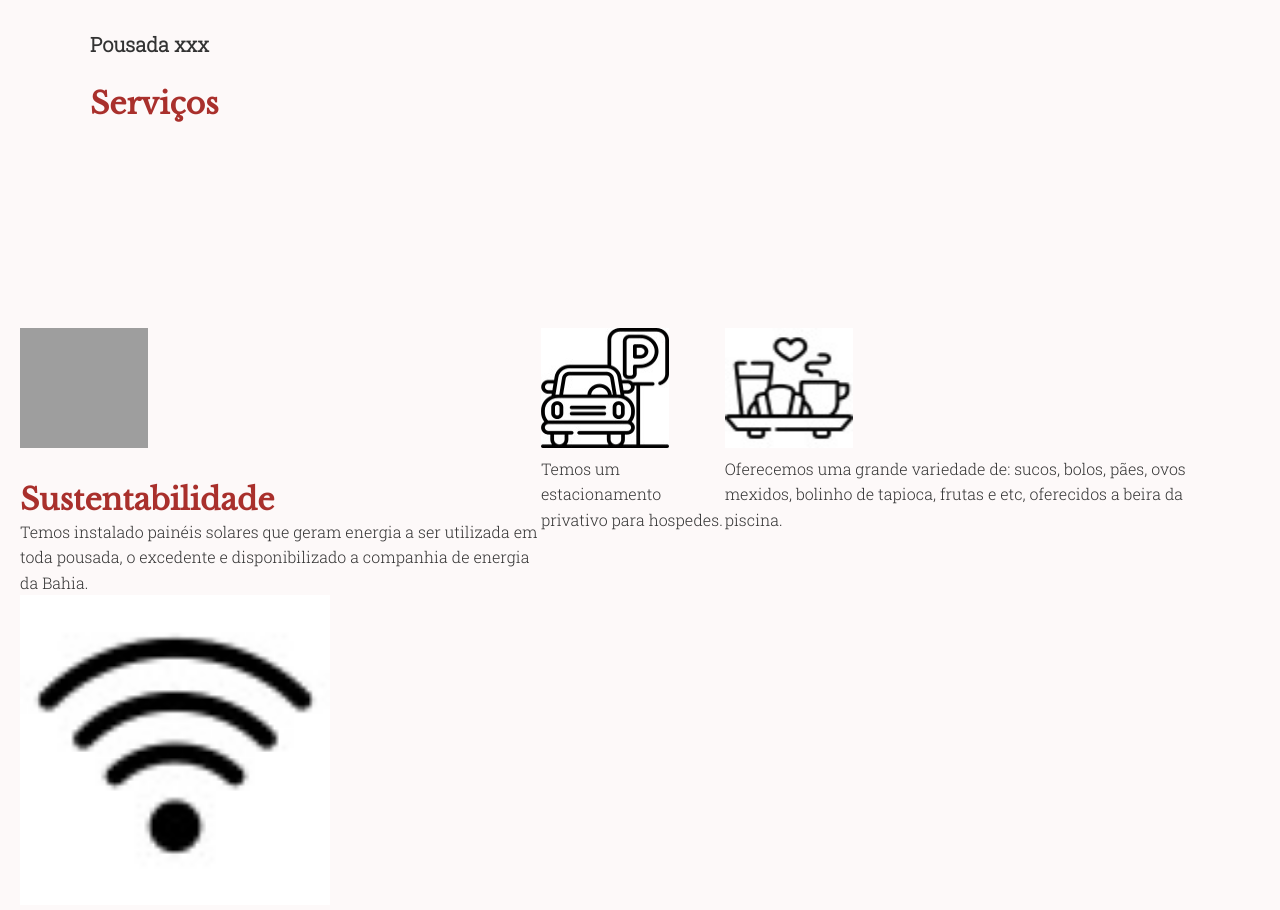
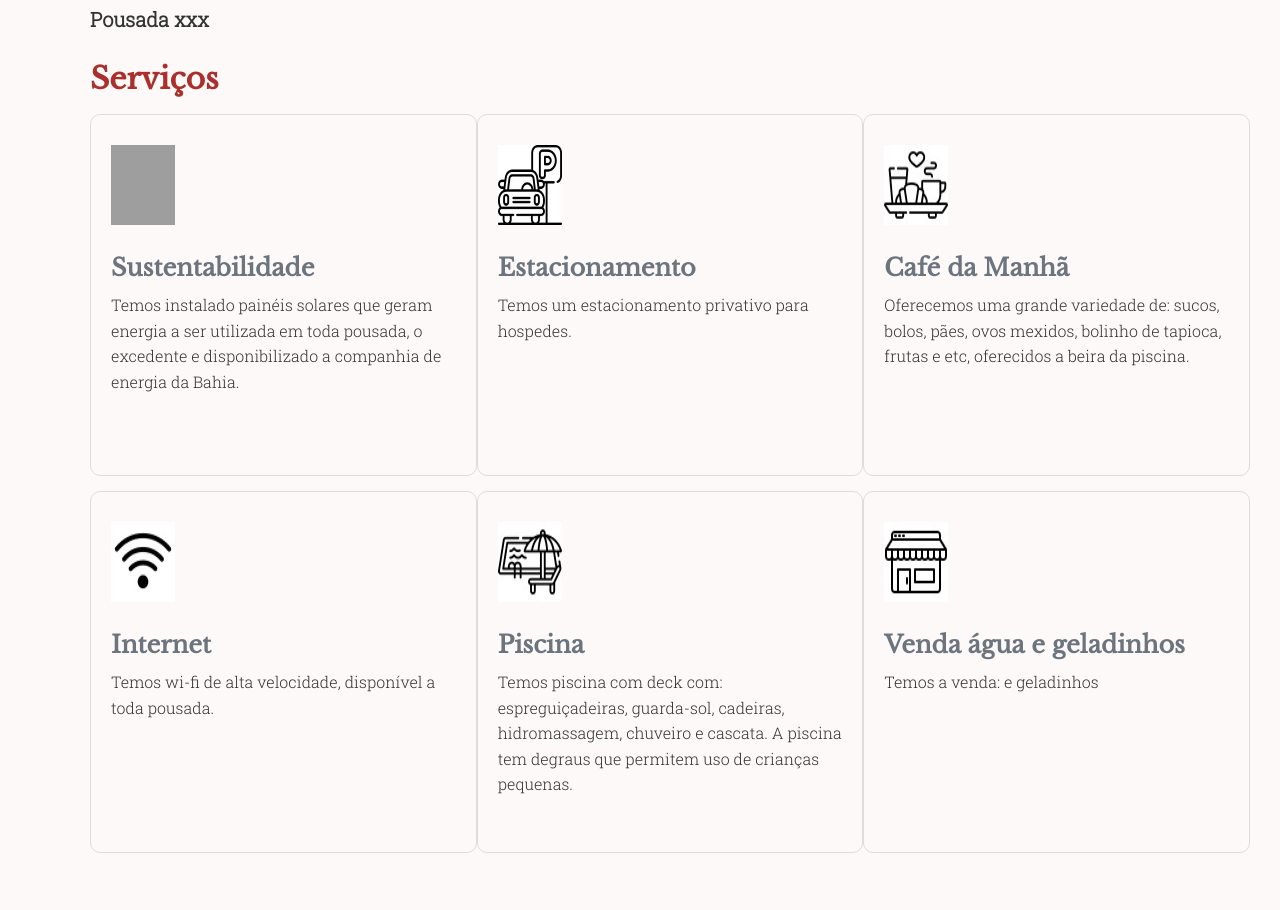
Before and after one commit to luandiasrj/Projeto-Integrador-Talento-Cloud, a plain HTML site: page index.html in a window 1280 px wide. Shown: the part 3836-4746 px from the top of the page. Drawn offline with nearby package versions, Linux system fonts and the light colour scheme; grey boxes are pictures that could not be loaded.

Commit message:
Ajuste secao servico

```diff
--- a/css/styles.css
+++ b/css/styles.css
@@ -241,12 +241,30 @@ img.imagem-1-infra {
 
 
 /*pagina principal - topico Servicos*/
+
+div.servicos {
+  display: flex;
+  justify-content: space-between;
+  /*margin-right: 70px;*/
+  margin-top: 15px;
+
+  margin-left: 70px;
+  margin-right: 10px;
+
+}
 div.caixa-servicos {
   width: 40vw;
-  height: 30vh;
-  margin-top: 30px;
+  height: 12vh;
+  margin-top: 5px;
   margin-left: 70px;
   margin-right: 10px;
+}
+
+h1.h1-serv2 {
+  font-family: var(--fonte-experiencia);
+  color: var(--cor0);
+  font-size: 30px;
+  margin-bottom: 10px;
 }
 img.imagem-2-infra {
   width: 15vw;
@@ -259,15 +277,32 @@ div.color-servicos {
 }
 h1.h1-serv {
   font-family: var(--fonte-experiencia);
-  color: var(--cor0);
-  font-size: 30px;
+  color: var(--cor4);
+  font-size: 24px;
+
   margin-bottom: -5px;
+
+}
+
+p.p-serv {
+  font-family: var(--fonte-experiencia2);
+  color: var(--cor2);
+  margin-top: 10px;
+
 }
 img.imagem-1-serv {
-  width: 10vw;
-  height: 15vh;
-  margin-top: 60px;
+  width: 5vw;
+  height: 10vh;
+  margin-top: 10px;
   margin-right: 10px;
+}
+
+div.bloco-serv {
+  width: 30vw;
+  height: 40vh;
+  padding: 20px 20px;
+  border: 0.5px solid #ddd;
+  border-radius: 10px;
 }
 footer {
   background-color: #f4f4f4;
--- a/index.html
+++ b/index.html
@@ -110,32 +110,50 @@
   <section>
     <div class="caixa-servicos">
       <h2 class="h2-inicio">Pousada xxx</h2>
-      <h1 class="h1-inicio">Serviços</h1>
+      <h1 class="h1-serv2">Serviços</h1>
     </div>
-    <div class="experiencia">
-      <div >
+    <div class="servicos">
+      <div class="bloco-serv">
         <img class="imagem-1-serv" src="https://c.pxhere.com/images/76/16/4c98e40011897d864697a21f3d3d-1586553.jpg!d" srcset="https://c.pxhere.com/images/76/16/4c98e40011897d864697a21f3d3d-1586553.jpg!d" alt="solar, sistema, célula, energia, lâmpada, poder, dom, Eco, tecnologia, elétrico, eletricidade, Ciência, placa, equipamento, meio Ambiente, luz solar, indústria, ecologia, Renovável, inovação, fornecem, ilustração, logotipo, design gráfico, gráficos, arte, Banco de imagens In PxHere">
         <h1 class="h1-serv">Sustentabilidade</h1>
-        <p class="p-inicio">Temos instalado painéis solares que geram energia a ser utilizada em toda pousada, o excedente e disponibilizado a companhia de energia da Bahia.</p>
+        <p class="p-serv">Temos instalado painéis solares que geram energia a ser utilizada em toda pousada, o excedente e disponibilizado a companhia de energia da Bahia.</p>
       </div>
-      <div>
+      <div class="bloco-serv">
         <img class="imagem-1-serv" src="img/estacionamento.jpg" alt="estacionamento">
-        <p class="p-inicio">Temos um estacionamento privativo para hospedes.</p>
+        <h1 class="h1-serv">Estacionamento</h1>
+        <p class="p-serv">Temos um estacionamento privativo para hospedes.</p>
       </div>
-      <div>
+      <div class="bloco-serv">
         <img class="imagem-1-serv" src="img/cafe-da-manha.jpg" alt="cafe da manha">
-        <p class="p-inicio">Oferecemos uma grande variedade de: sucos, bolos, pães, ovos mexidos, bolinho de tapioca, frutas e etc, oferecidos a beira da piscina.</p>
+        <h1 class="h1-serv">Café da Manhã</h1>
+        <p class="p-serv">Oferecemos uma grande variedade de: sucos, bolos, pães, ovos mexidos, bolinho de tapioca, frutas e etc, oferecidos a beira da piscina.</p>
+      </div>
+    </div>
+    <div class="servicos">
+      <div class="bloco-serv">
+        <img class="imagem-1-serv" src="img/internet.jpg" alt="wifi">
+        <h1 class="h1-serv">Internet</h1>
+        <p class="p-serv">Temos wi-fi de alta velocidade, disponível a toda pousada.</p>
+
+      </div>
+      <div class="bloco-serv">
+        <img class="imagem-1-serv" src="img/piscina.jpg" alt="piscina">
+        <h1 class="h1-serv">Piscina</h1>
+        <p class="p-serv">Temos piscina com deck com: espreguiçadeiras, guarda-sol, cadeiras, hidromassagem, chuveiro e cascata. A piscina tem degraus que permitem uso de crianças pequenas.</p>
+
+      </div>
+      <div class="bloco-serv">
+        <img class="imagem-1-serv" src="img/loja-online.jpg" alt="venda agua e geladinho">
+        <h1 class="h1-serv">Venda água e geladinhos</h1>
+        <p class="p-serv">Temos a venda: e geladinhos</p>
       </div>
     </div>
 
+  </section>
+
+  <section>
     <div>
-      <img src="img/internet.jpg" alt="wifi">
-    </div>
-    <div>
-      <img src="img/piscina.jpg" alt="piscina">
-    </div>
-    <div>
-      <img src="img/loja-online.jpg" alt="venda agua e geladinho">
+
     </div>
   </section>
 
@@ -162,36 +180,9 @@
     </div>
   </section>
 
-  <section id="contato">
-    <h1>Contato</h1>
-    <p>Mapa, dados de contato, WhatsApp, acesso às reservas.</p>
-  </section>
 
-  <section id="cafe">
-    <h1>Café da Manhã</h1>
-    <p>Fotos e breve descrição.</p>
-  </section>
 
-  <section id="acomodacoes">
-    <h1>Acomodações</h1>
-    <p>Fotos e breve descrição.</p>
-  </section>
 
-  <section id="principal">
-    <h1>Página Principal</h1>
-    <p>
-      Depoimentos de hóspedes, informações da pousada, vídeos das acomodações,
-      serviços oferecidos e razões para se hospedar na pousada.
-    </p>
-  </section>
-
-  <section id="blog">
-    <h1>Blog</h1>
-    <p>
-      Notícias locais, festas, festivais, locais a visitar, eventos
-      ecológicos, campeonatos, locais para surfar, mergulhos, entre outros.
-    </p>
-  </section>
 
   <footer>
     <p>© 2023 Pousada Barra Grande. Todos os direitos reservados.</p>
```
